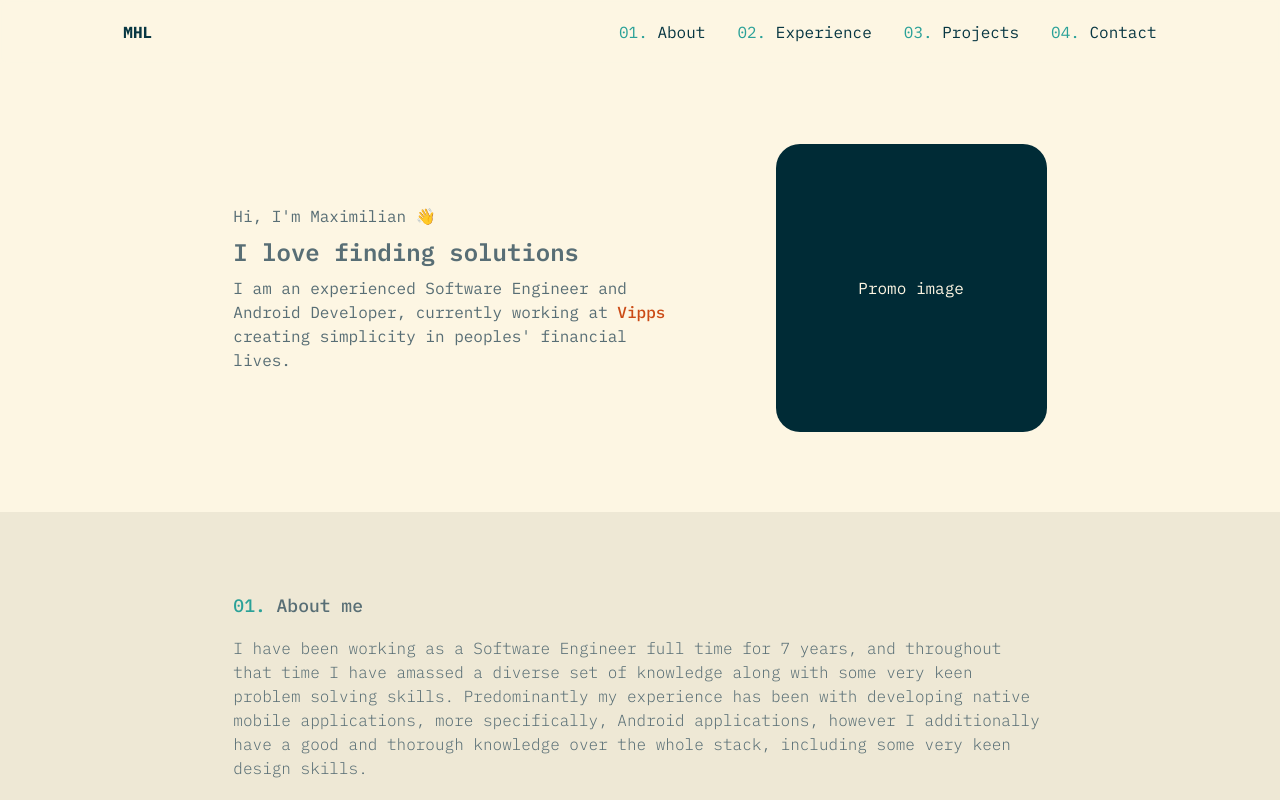
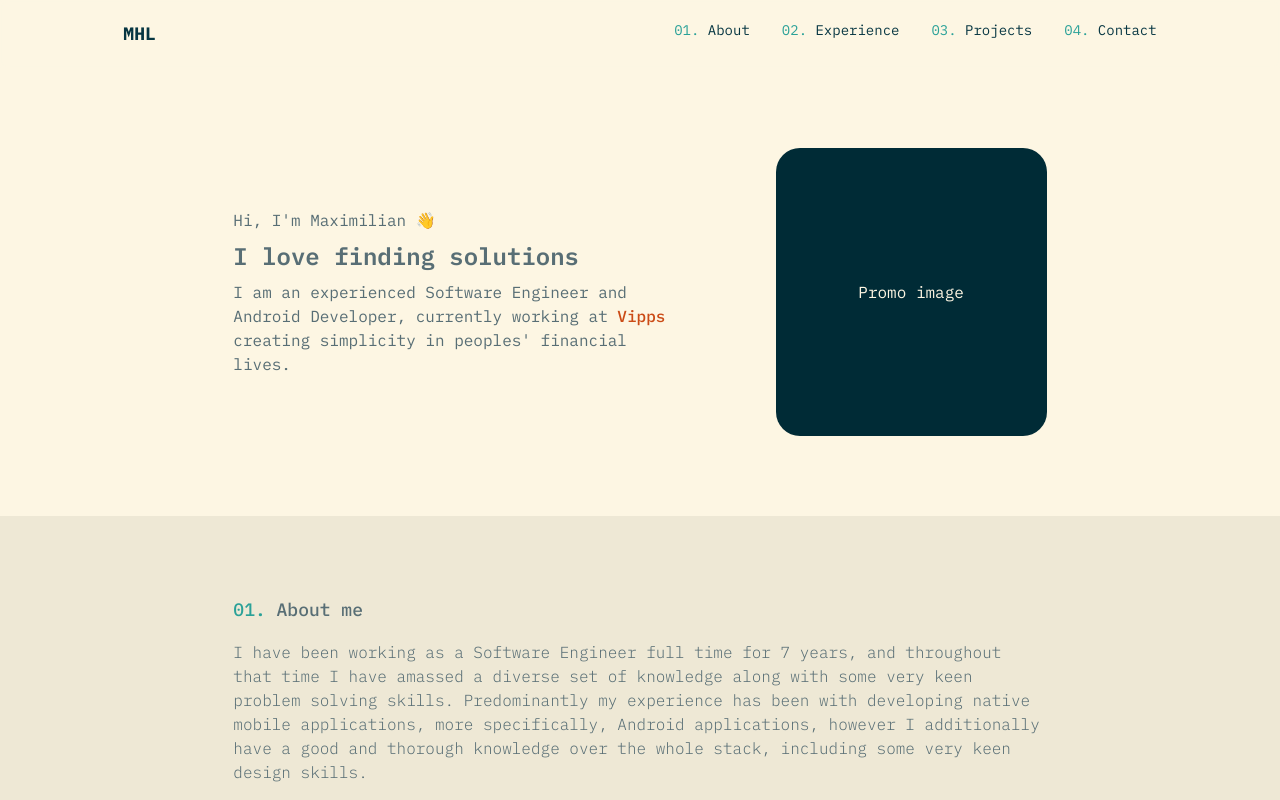
Before and after one commit to maxhves/hvesser-lewis-consulting-site, a Next.js app: page / in a window 1280 px wide. Shown: the top 800 px of the page. Built offline with nearby package versions, Linux system fonts and the light colour scheme.

Commit message:
Updated text sizing in navbar/

```diff
--- a/src/app/components/navbar/navbar.tsx
+++ b/src/app/components/navbar/navbar.tsx
@@ -7,11 +7,11 @@ function Navbar() {
       <div className="flex justify-between w-full lg:w-10/12">
         {/* Logo */}
         <div>
-          <p className="text-tiber font-bold">MHL</p>
+          <p className="text-tiber font-bold text-lg">MHL</p>
         </div>
 
         {/* Links */}
-        <div className="hidden lg:block space-x-8 text-tiber">
+        <div className="hidden lg:block space-x-8 text-tiber text-sm">
           <Link href="/" className="hover:text-jungle-green"><span className="text-jungle-green">01.</span> About</Link>
           <Link href="/" className="hover:text-jungle-green"><span className="text-jungle-green">02.</span> Experience</Link>
           <Link href="/" className="hover:text-jungle-green"><span className="text-jungle-green">03.</span> Projects</Link>
```
